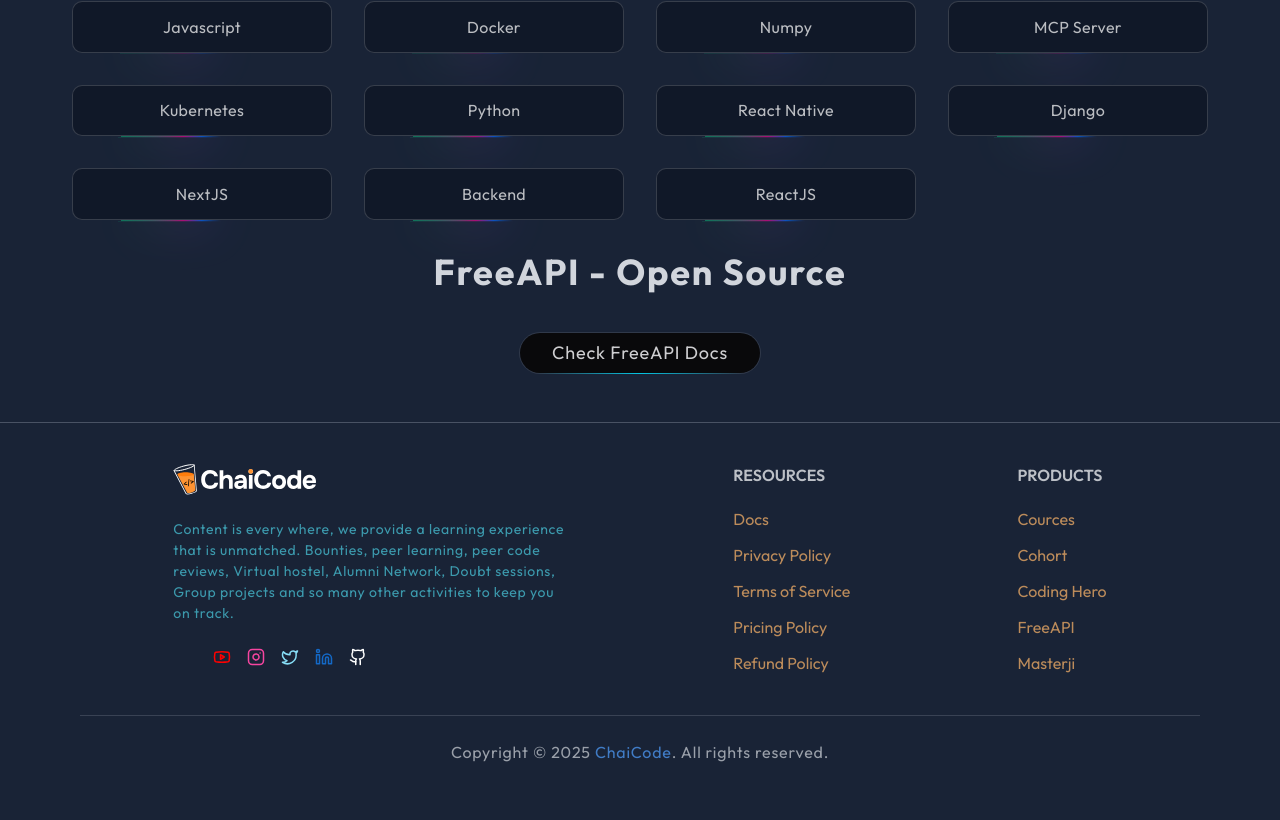
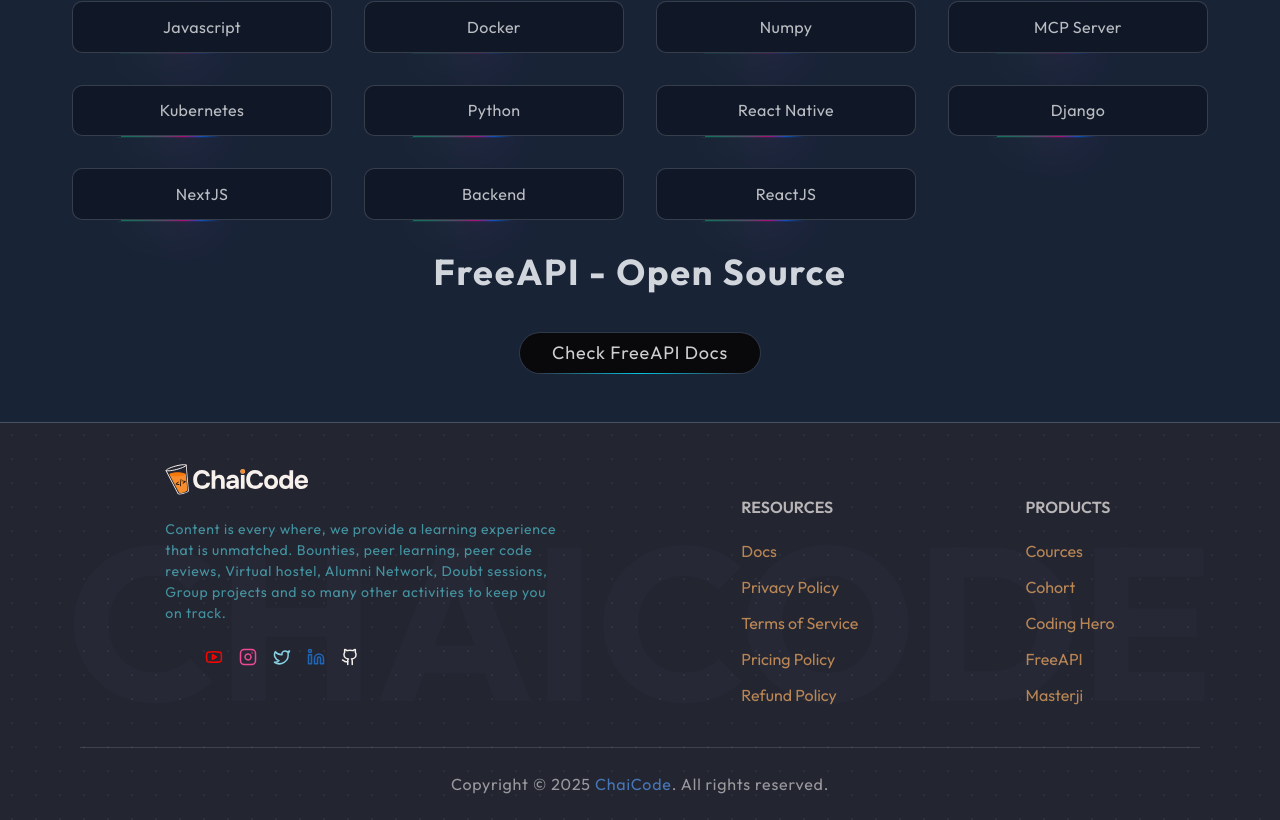
Before and after one commit to chandanprogrammer/chaicode.com, a React (Vite) app in the folder frontend/: page / in a window 1280 px wide. Shown: the part 5396-6216 px from the top of the page. Before the commit the page ends 6184 px from the top, so only its background shows below. Built offline with nearby package versions, Linux system fonts and the light colour scheme.

Commit message:
footer design

```diff
--- a/frontend/src/components/Footer.jsx
+++ b/frontend/src/components/Footer.jsx
@@ -4,8 +4,13 @@
 
 const Footer = () => {
   return (
-    <footer class="px-6 md:px-16 lg:px-16 xl:px-20 2xl:px-55 w-full mt-12 border-t border-gray-500/60 ">
-      <div class="flex flex-col md:flex-row items-start justify-center py-10 border-b border-gray-500/40">
+    <footer class="px-6 md:px-16 lg:px-16 xl:px-20 2xl:px-55 w-full mt-12 border-t border-gray-500/60 relative">
+        <div class="absolute inset-0 bg-[radial-gradient(#ffffff0d_1px,transparent_1px)] [background-size:24px_24px] opacity-100 pointer-events-none bg-amber-800/8"></div>
+
+      <div class="absolute inset-0 flex items-center justify-center">
+        <div class="text-[17vw] font-bold text-gray-100/2">CHAICODE</div>
+      </div>
+      <div class="flex flex-col md:flex-row gap-4 items-start justify-center py-10 border-b border-gray-500/40">
         <div class="max-w-100 lg:mr-40">
           <Link to="/">
             <img
@@ -55,7 +60,7 @@
           </div>
         </div>
 
-        <div class="w-1/3 flex flex-nowrap justify-between ">
+        <div class="mt-8 md:w-1/3 w-full flex flex-nowrap justify-between">
           <div>
             <h2 class="font-semibold text-gray-200/80 mb-5">RESOURCES</h2>
             <ul class="text-[16px] text-orange-300/70 space-y-3 list-none">
@@ -101,14 +106,10 @@
                 </Link>
               </li>
               <li className="hover:text-orange-400/70 transition duration-500 hover:ml-2">
-                <Link to="https://freeapi.app/">
-                  FreeAPI
-                </Link>
+                <Link to="https://freeapi.app/">FreeAPI</Link>
               </li>
               <li className="hover:text-orange-400/70 transition duration-500 hover:ml-2">
-                <Link to="https://masterji.co/login">
-                  Masterji
-                </Link>
+                <Link to="https://masterji.co/login">Masterji</Link>
               </li>
             </ul>
           </div>
```
